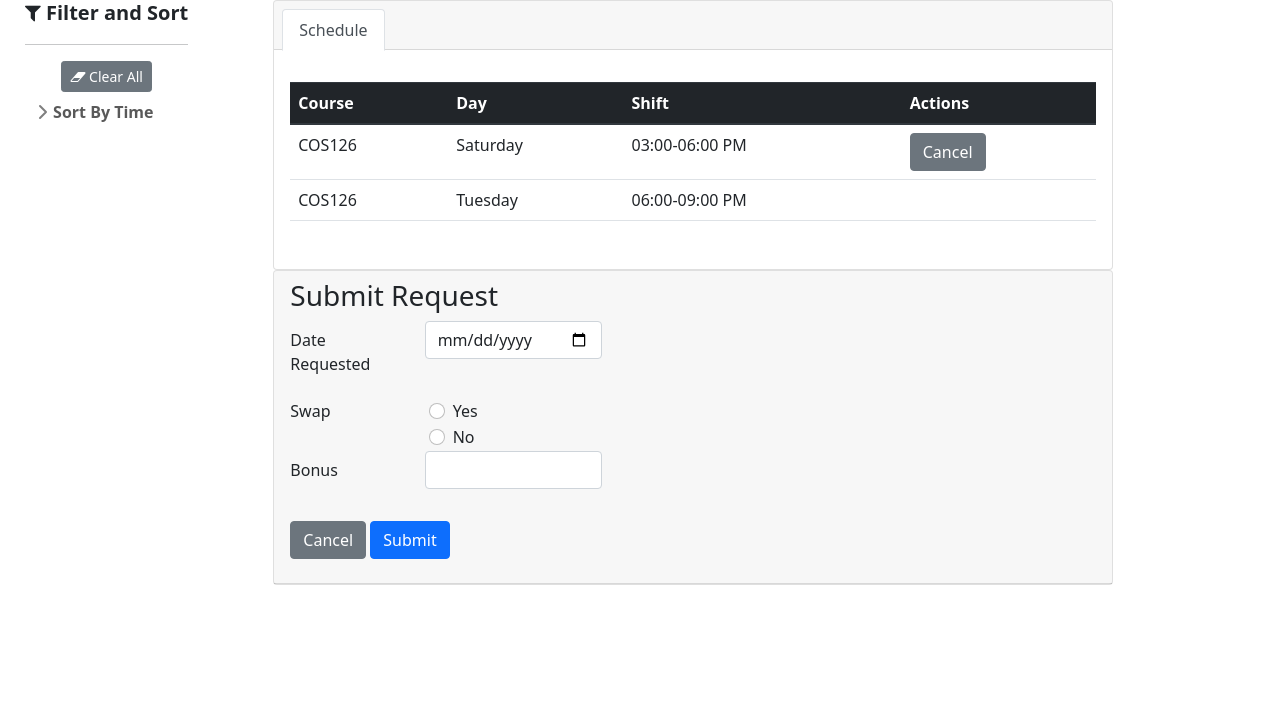
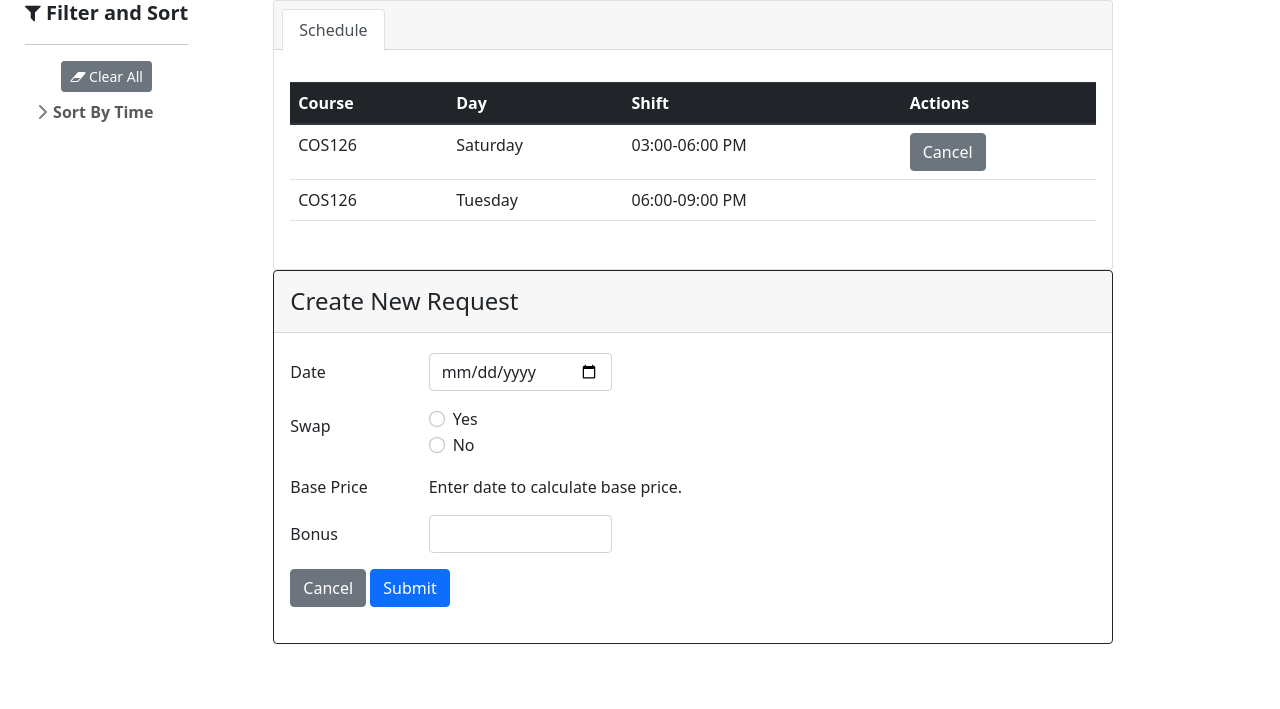
Before and after one commit to PrincetonCS-UCA/subswap, a Flask app: page /shift/1/request in a window 1280 px wide. Shown: the part 96-805 px from the top of the page. Before the commit the page ends 681 px from the top, so only its background shows below. Run offline with Flask 2, Linux system fonts and the light colour scheme; a user stored in the database is signed in; data comes from the database, SQL or seed files in the repository; some libraries are stand-ins or nearby versions.

Commit message:
updated request form html

```diff
--- a/subapp/requests/routes.py
+++ b/subapp/requests/routes.py
@@ -57,6 +57,7 @@ def create_request(shiftid):
                 new_request.swap_requests.append(new_swap_request)
 
             db.session.add(new_request)
+            current_user.balance -= new_request.get_price()
             db.session.commit()
 
             return redirect(url_for('main.dashboard'))
--- a/subapp/requests/templates/requests/create_request.html
+++ b/subapp/requests/templates/requests/create_request.html
@@ -61,24 +61,24 @@
           </div>
 
           <!-- Request form -->
-          <div class="card">
-            <div class="card-header">
-              <h3>Submit Request</h3>
+          <div class="card border-dark mb-3">
+            <h4 class="card-header px-3 py-3">Create New Request</h3>
+            <div class="class-block pt-3">
+                <fieldset class="form-group px-3 py-1 md-2">
                   <form method="POST" action="" enctype=multipart/form-data>
                     {{ form.hidden_tag() }}
 
-                <fieldset class="form-group">
-                  <div class="row">
                     <!-- Date requested -->
                     <div class="form-group row">
-                      <label for="date_requested" class="col-sm-2 col-form-label">Date Requested</label>
+                      <label for="date_requested" class="col-sm-2 col-form-label">Date</label>
                       <div class="col-sm-3">
                         {{ form.date_requested(class="form-control", id="date_requested", type="date") }}
                       </div>
                       <span id = "daterror"></span>
                     </div>
                     <!-- Can you swap? -->
-                    <legend class="col-form-label col-sm-2 pt-0">Swap</legend>
+                    <div class="form-group row">
+                      <legend class="col-form-label col-sm-2">Swap</legend>
                       <div class="col-sm-10">
                         {% for subfield in form.isSwap %}
                         <div class="form-check">
@@ -87,13 +87,19 @@
                         </div>
                         {% endfor %}
                       </div>
+                    </div>
+                    <div class="form-group row">
+                      <div class="col-sm-2">Base Price</div>
+                      <div class="col-md-10" id="base_price">Enter date to calculate base price.</div>
+                    </div>
+
                     <div class="form-group row">
                       <label for="bonus" class="col-sm-2 col-form-label">Bonus</label>
                       <div class="col-sm-3">
                         {{ form.bonus(class="form-control", id="bonus") }}
                       </div>
                     </div>
-                  </div>
+
                     <!-- Fields for adding swap dates -->
 
                     <div id="swapsubform" style="display:none">
@@ -111,9 +117,6 @@
                         {% endfor %}
                       </div>
                     </div>
-                </fieldset>
-
-
 
                     <div class="form-group row">
                       <div class="col-sm-5">
@@ -121,6 +124,8 @@
                         {{ form.submit(class="btn btn-primary") }}
                       </div>
                     </div>
+
+                </fieldset>
               </form>
 
             </div>
```
Also changed, not shown: site.db (added). Lines whose indentation alone changed are shown as unchanged.
